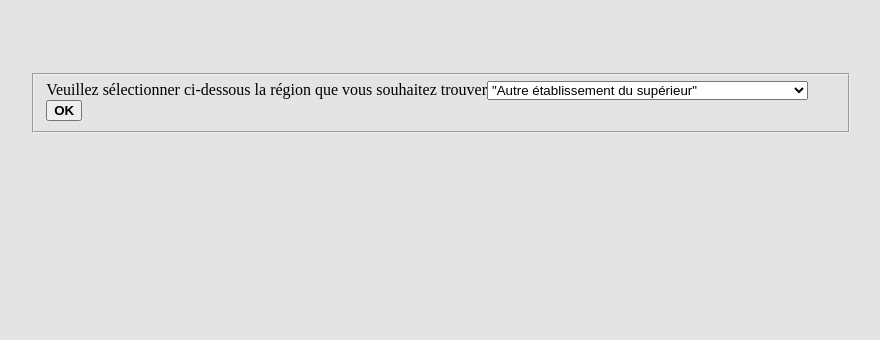
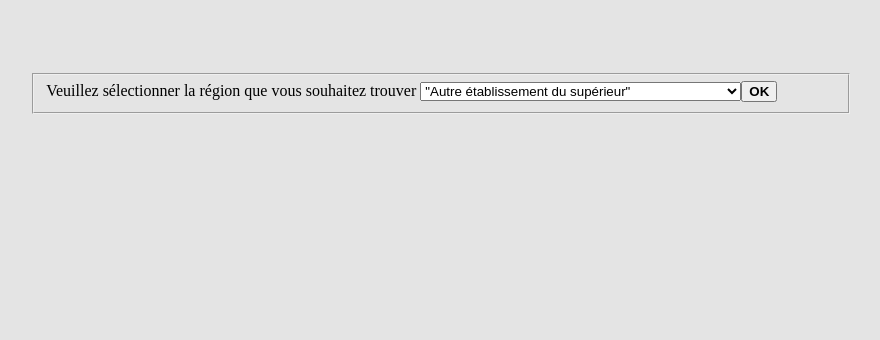
Before and after one commit to franckie242/Dev, a PHP site: page /etablissement.php in a window 1280 px wide. Shown: the part 135-475 px from the top of the page, without its empty margins (199-1079 px from the left). Run offline with PHP 8.4, Linux system fonts and the light colour scheme.

Commit message:
Update etablissement.php

```diff
--- a/etablissement.php
+++ b/etablissement.php
@@ -20,7 +20,7 @@ sort($tab, SORT_STRING); // On trie le tableau
 
 echo "<form action=\"etablissement.php\" method=\"post\">";
     echo "<fieldset>";
-        echo "<label for=\"etablissement\">Veuillez sélectionner ci-dessous la région que vous souhaitez trouver</label>";
+        echo "<label for=\"etablissement\">Veuillez sélectionner la région que vous souhaitez trouver </label>";
         echo "<select name=\"etablissement\" id=\"etablissement\">";
 
 foreach($tab as $val){
```
